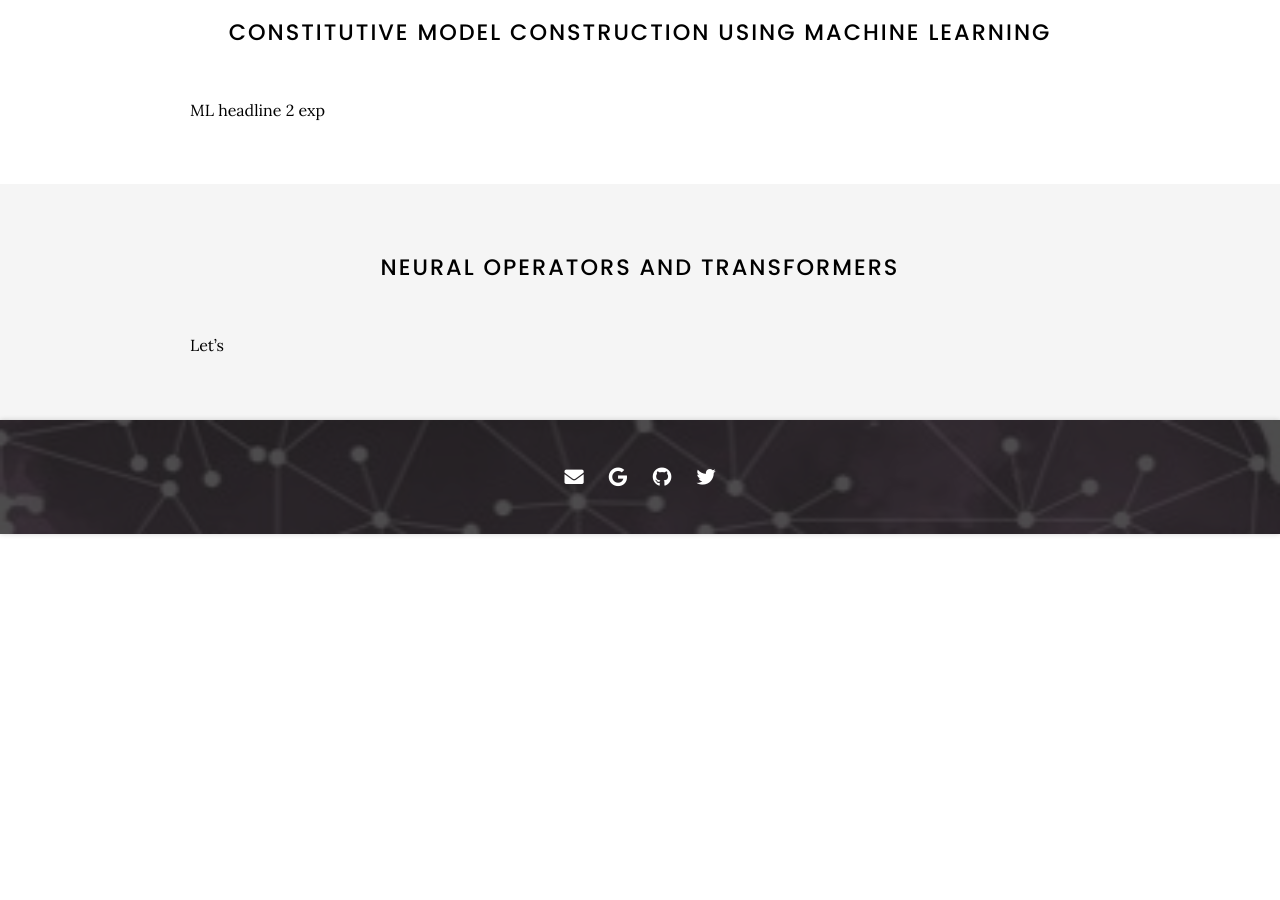
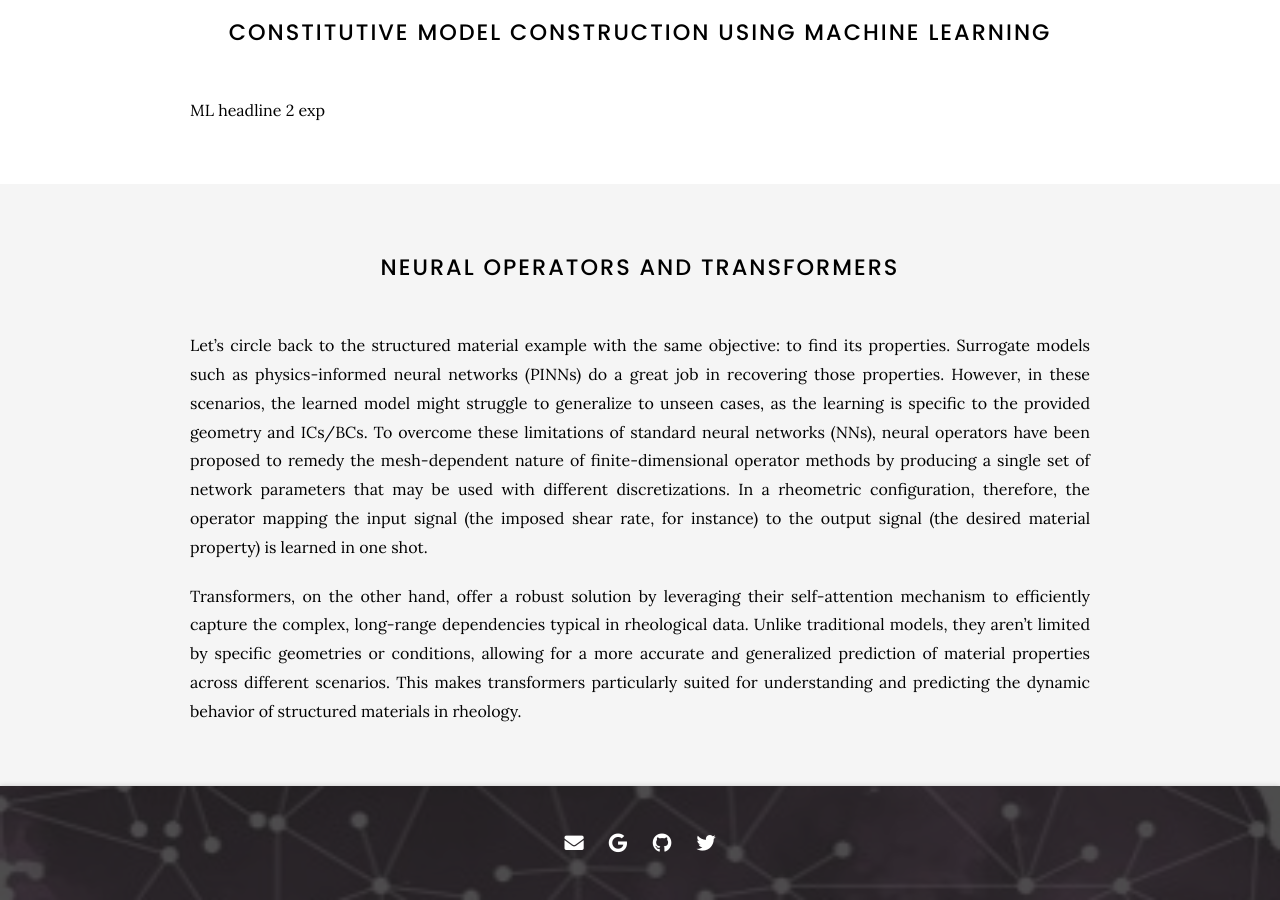
Before and after one commit to procf/procf.github.io, a Jekyll site: the page built from research/ml/index.md, in a window 1280 px wide and 900 px high, scrolled down 1202 px. Built offline with Jekyll 4.4.1, drawn with Linux system fonts in a browser that asks for light colours; nearby versions of some CDN libraries; before the commit the page ends 1736 px from its top, so only the background shows below that.

```diff
--- a/research/ml/index.md
+++ b/research/ml/index.md
@@ -20,6 +15,11 @@
 
 Imagine you have a structured material in hand, interested in understanding its properties such as viscosity and elastic modulus. Typically, obtaining the entire material properties requires rheometry, a process that is resource- and time-consuming. However, machine learning techniques can serve as surrogate models, potentially replacing or complementing rheometry by representing material properties. By embedding a physical law governing the structured material, it's possible to use just a fraction of rheometric data to recover the entire parametric space of the properties. The challenge lies in the imposition of the governing equation. When this equation is fully understood and given, rheometric measurements can be entirely replaced. However, if the equation is missing, we face a more traditional machine learning task. The reality often falls somewhere in between, with some data and some physics available. This scenario particularly benefits from physics-inspired surrogate models, which leverage both available data and physical laws to represent material properties efficiently.
 
+{%
+  include feature.html
+  image="images/research_topics/ml-long.png"
+%}
+
 {% include section.html %}
 
 # Constitutive model construction using machine learning
@@ -30,4 +30,6 @@
 
 # Neural operators and transformers
 
-Let's
+Let's circle back to the structured material example with the same objective: to find its properties. Surrogate models such as physics-informed neural networks (PINNs) do a great job in recovering those properties. However, in these scenarios, the learned model might struggle to generalize to unseen cases, as the learning is specific to the provided geometry and ICs/BCs. To overcome these limitations of standard neural networks (NNs), neural operators have been proposed to remedy the mesh-dependent nature of finite-dimensional operator methods by producing a single set of network parameters that may be used with different discretizations. In a rheometric configuration, therefore, the operator mapping the input signal (the imposed shear rate, for instance) to the output signal (the desired material property) is learned in one shot.
+
+Transformers, on the other hand, offer a robust solution by leveraging their self-attention mechanism to efficiently capture the complex, long-range dependencies typical in rheological data. Unlike traditional models, they aren't limited by specific geometries or conditions, allowing for a more accurate and generalized prediction of material properties across different scenarios. This makes transformers particularly suited for understanding and predicting the dynamic behavior of structured materials in rheology.
```
Also changed, not shown: other parts of research/ml/index.md (+0 -5 lines).
